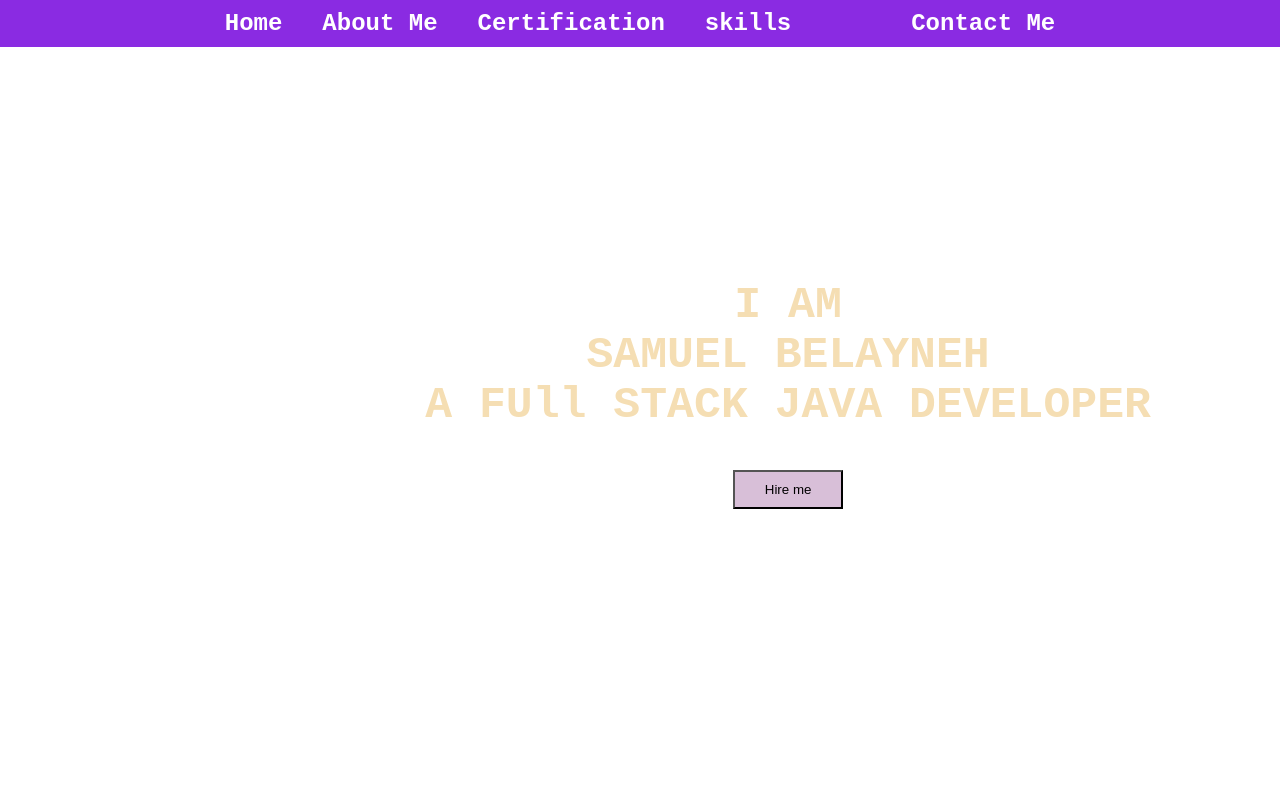
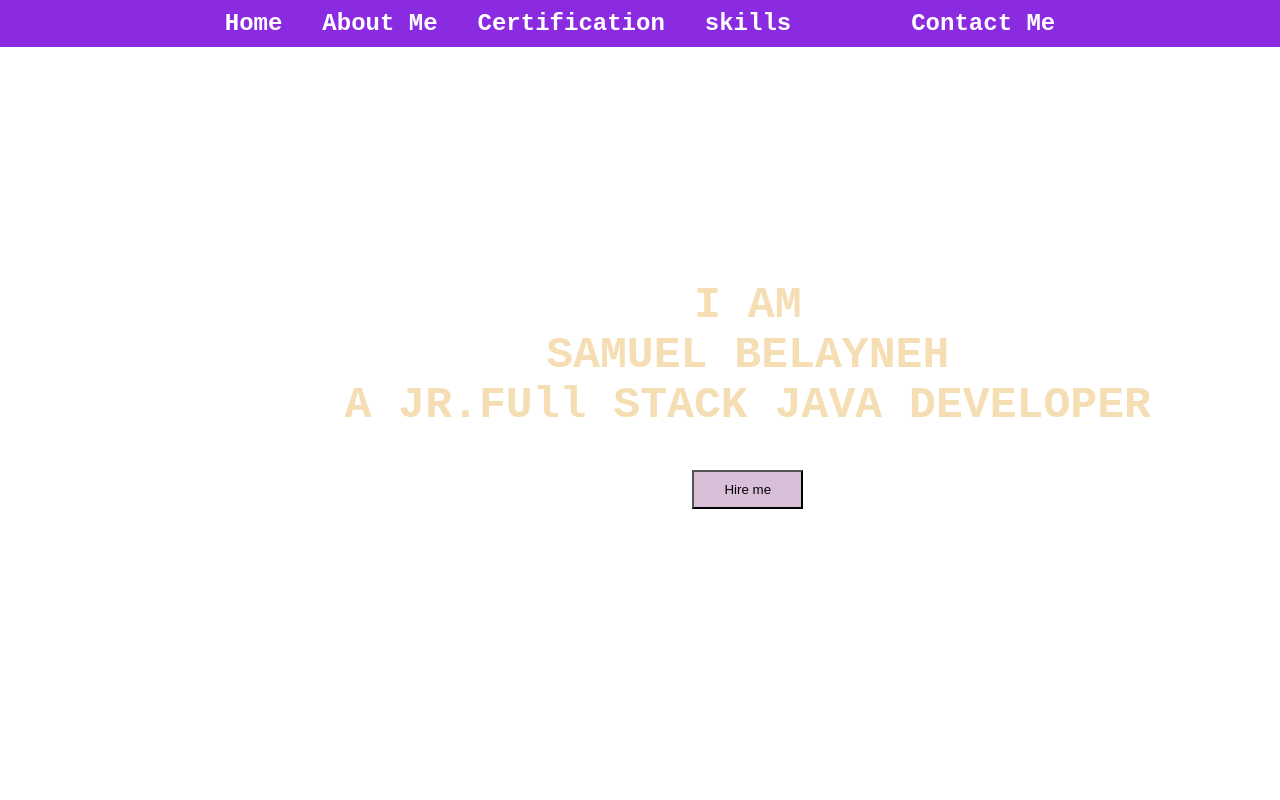
Before and after one commit to samibelay/samibelay.github.io, a plain HTML site: page index.html in a window 1280 px wide. Shown: the top 800 px of the page. Drawn offline with Linux system fonts and the light colour scheme.

Commit message:
Update index.html

```diff
--- a/index.html
+++ b/index.html
@@ -21,7 +21,7 @@
     <section>
         <div id="home">
             <div class="main">
-                <h1 class="headings"> I AM <br>SAMUEL BELAYNEH <br> A FUll STACK JAVA DEVELOPER</h1>
+                <h1 class="headings"> I AM <br>SAMUEL BELAYNEH <br> A JR.FUll STACK JAVA DEVELOPER</h1>
                 <button class="btn">
                     Hire me
                 </button>
```
